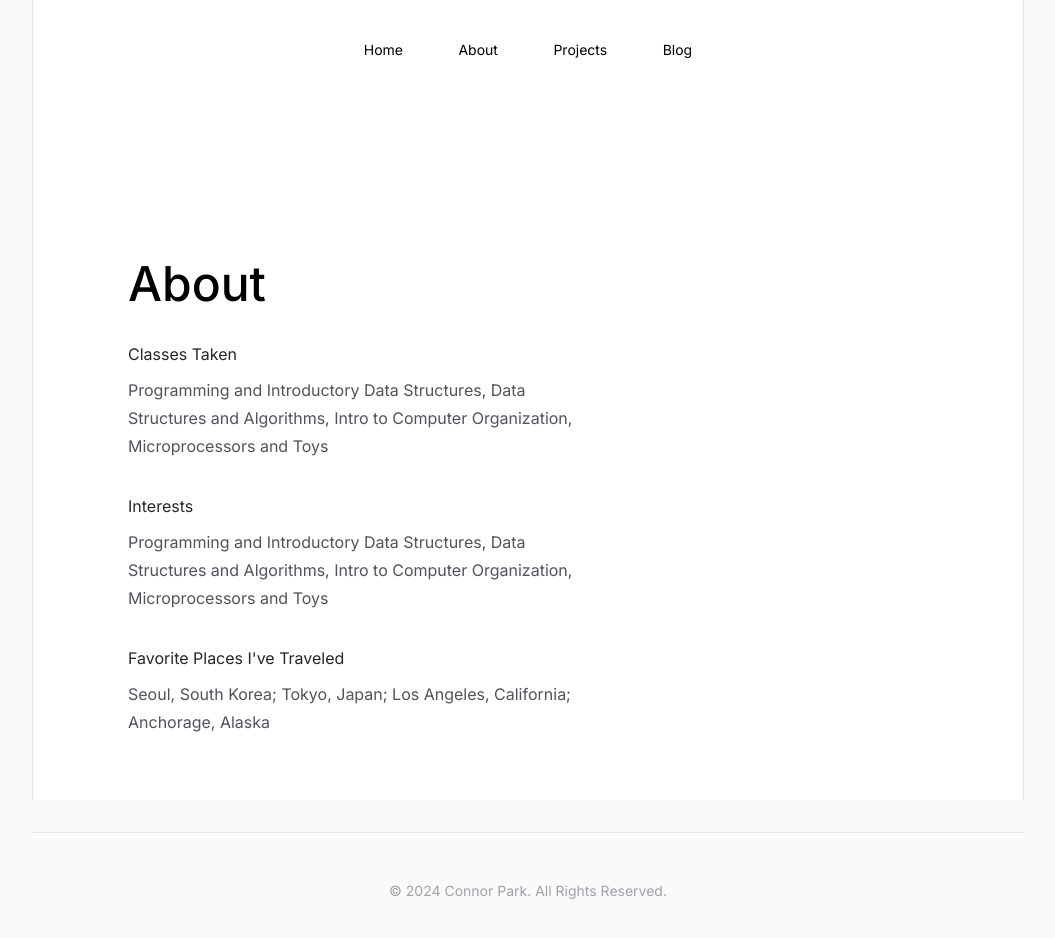
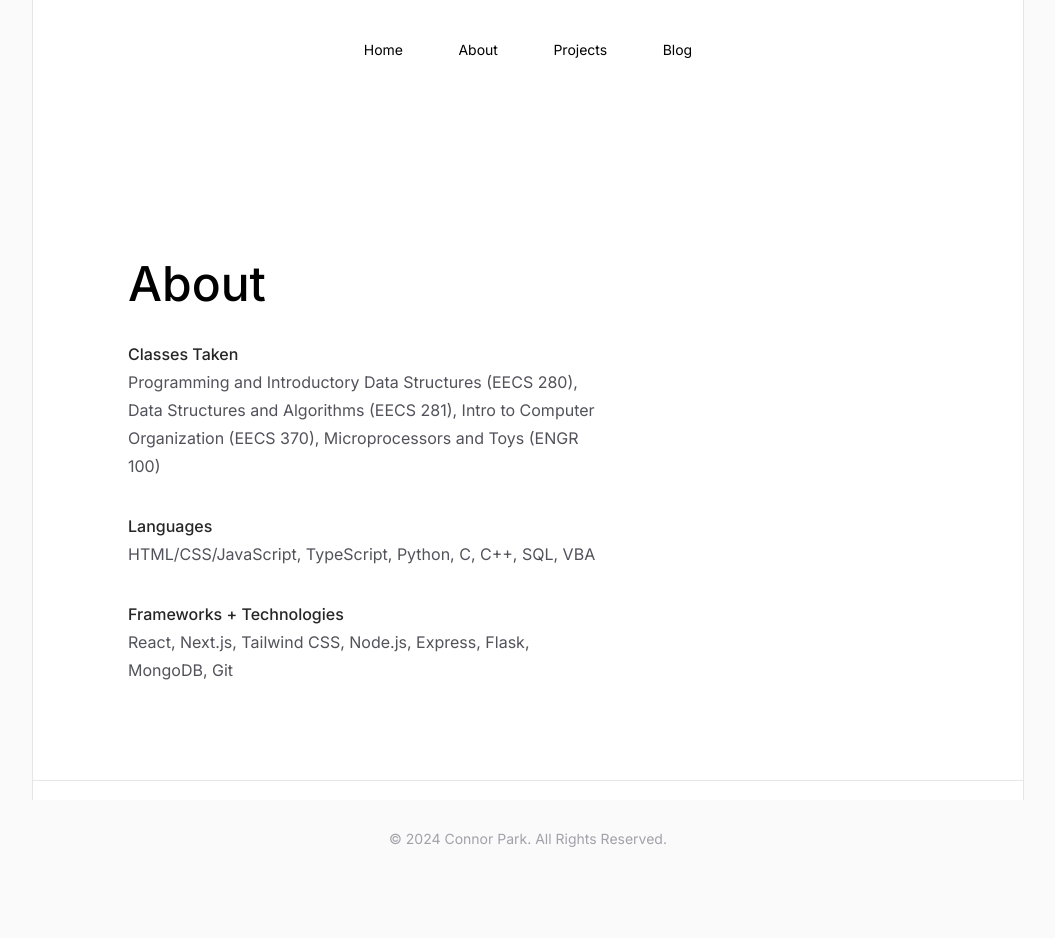
Before and after one commit to connorpark24/connorpark.dev, a Next.js app: page /about in a window 1280 px wide. Shown: the top 938 px of the page, without its empty margins (112-1167 px from the left). After the commit the page ends 897 px from the top, so only its background shows below. Built offline with nearby package versions, Linux system fonts and the light colour scheme.

Commit message:
update about

```diff
--- a/src/app/about/page.tsx
+++ b/src/app/about/page.tsx
@@ -5,28 +5,26 @@ export default function About() {
       <div className="flex xl:flex-row flex-col gap-12">
         <div className="text-base flex flex-col gap-y-8 xl:w-3/5 leading-7 text-neutral-800">
           <div>
-            <p className="dark:text-white mb-2">Classes Taken</p>
+            <p className="dark:text-white font-medium">Classes Taken</p>
             <p className="text-zinc-600 dark:text-zinc-400">
-              Programming and Introductory Data Structures, Data Structures and
-              Algorithms, Intro to Computer Organization, Microprocessors and
-              Toys
+              Programming and Introductory Data Structures (EECS 280), Data
+              Structures and Algorithms (EECS 281), Intro to Computer
+              Organization (EECS 370), Microprocessors and Toys (ENGR 100)
             </p>
           </div>
           <div>
-            <p className="dark:text-white mb-2">Interests</p>
+            <p className="dark:text-white font-medium">Languages</p>
             <p className="text-zinc-600 dark:text-zinc-400">
-              Programming and Introductory Data Structures, Data Structures and
-              Algorithms, Intro to Computer Organization, Microprocessors and
-              Toys
+              HTML/CSS/JavaScript, TypeScript, Python, C, C++, SQL, VBA
             </p>
           </div>
           <div>
-            <p className="dark:text-white mb-2">
-              Favorite Places I&apos;ve Traveled
+            <p className="dark:text-white font-medium">
+              Frameworks + Technologies
             </p>
             <p className="text-zinc-600 dark:text-zinc-400">
-              Seoul, South Korea; Tokyo, Japan; Los Angeles, California;
-              Anchorage, Alaska
+              React, Next.js, Tailwind CSS, Node.js, Express, Flask, MongoDB,
+              Git
             </p>
           </div>
         </div>
```
